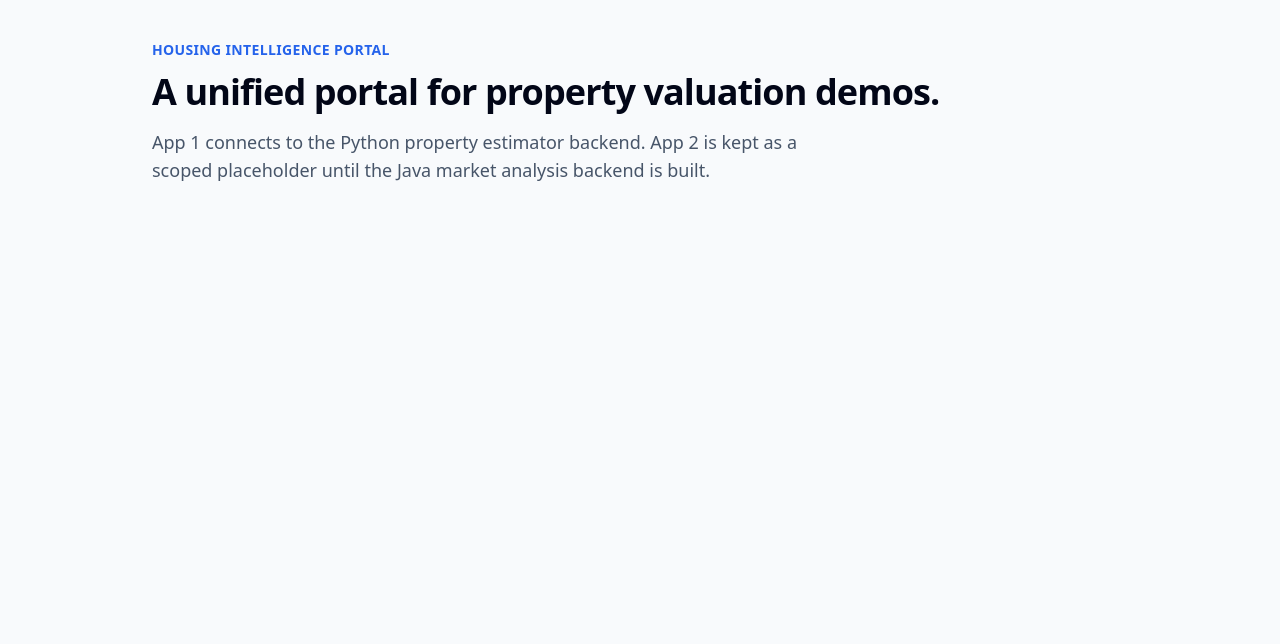
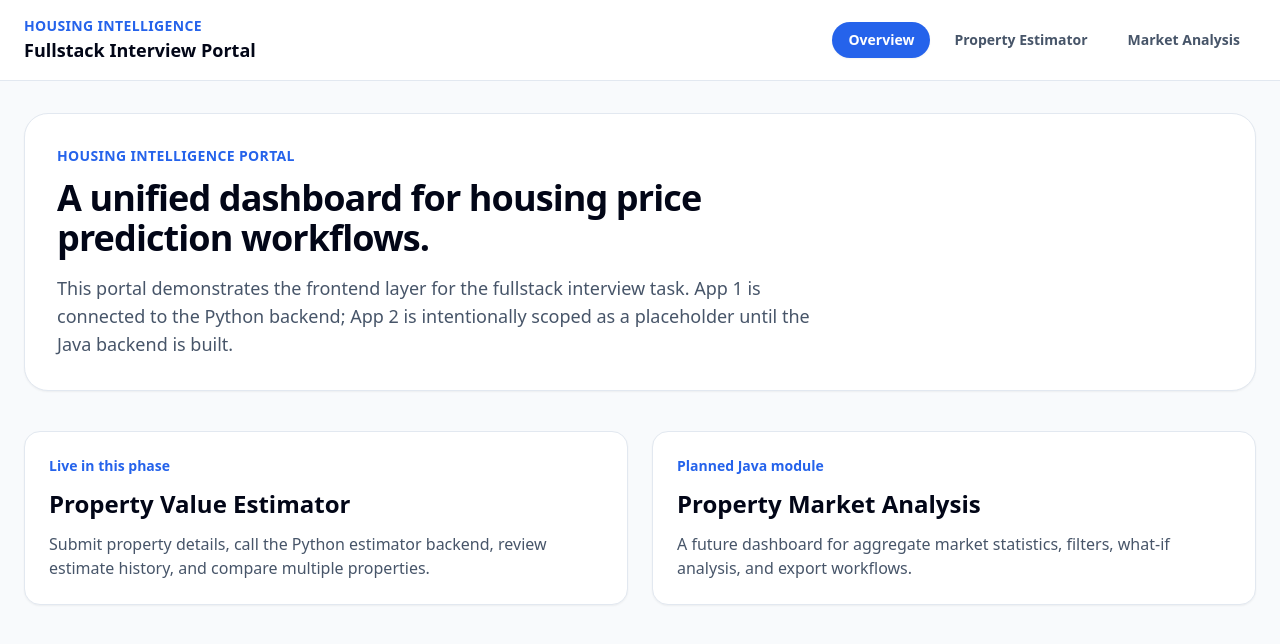
Before and after one commit to SotinaGuo/home-lens, a Next.js app in the folder apps/web-portal/: page / in a window 1280 px wide. Shown: the top 644 px of the page. Built offline with nearby package versions, Linux system fonts and the light colour scheme.

Commit message:
feat: add web portal shell and routes

```diff
--- a/apps/web-portal/app/layout.tsx
+++ b/apps/web-portal/app/layout.tsx
@@ -1,4 +1,5 @@
 import type { Metadata } from "next";
+import { AppShell } from "@/components/app-shell";
 
 import "./globals.css";
 
@@ -14,7 +15,9 @@ export default function RootLayout({
 }>) {
   return (
     <html lang="en">
-      <body>{children}</body>
+      <body>
+        <AppShell>{children}</AppShell>
+      </body>
     </html>
   );
 }
--- /dev/null
+++ b/apps/web-portal/app/market-analysis/page.tsx
@@ -0,0 +1,40 @@
+import Link from "next/link";
+
+const plannedCapabilities = [
+  "Interactive market visualizations",
+  "Filters for property segments",
+  "What-if analysis backed by the ML model",
+  "CSV and PDF export options",
+  "Responsive sortable and filterable data tables"
+];
+
+export default function MarketAnalysisPage() {
+  return (
+    <main className="rounded-3xl border border-dashed border-slate-300 bg-white p-8 shadow-sm">
+      <p className="text-sm font-semibold uppercase tracking-wide text-slate-500">
+        Planned application
+      </p>
+      <h1 className="mt-3 text-3xl font-bold text-slate-950">
+        Property Market Analysis
+      </h1>
+      <p className="mt-4 max-w-3xl text-slate-600">
+        This route is intentionally a placeholder. The Java Spring Boot backend
+        for market analysis will be implemented in a later module, so this page
+        does not fake dashboard data.
+      </p>
+      <ul className="mt-6 grid gap-3 md:grid-cols-2">
+        {plannedCapabilities.map((item) => (
+          <li className="rounded-xl bg-slate-50 px-4 py-3 text-slate-700" key={item}>
+            {item}
+          </li>
+        ))}
+      </ul>
+      <Link
+        className="mt-8 inline-flex rounded-full bg-brand-600 px-5 py-3 text-sm font-semibold text-white hover:bg-brand-700"
+        href="/property-estimator"
+      >
+        Open active Property Estimator
+      </Link>
+    </main>
+  );
+}
--- a/apps/web-portal/app/page.tsx
+++ b/apps/web-portal/app/page.tsx
@@ -1,16 +1,52 @@
+import Link from "next/link";
+
+const appCards = [
+  {
+    title: "Property Value Estimator",
+    status: "Live in this phase",
+    description:
+      "Submit property details, call the Python estimator backend, review estimate history, and compare multiple properties.",
+    href: "/property-estimator"
+  },
+  {
+    title: "Property Market Analysis",
+    status: "Planned Java module",
+    description:
+      "A future dashboard for aggregate market statistics, filters, what-if analysis, and export workflows.",
+    href: "/market-analysis"
+  }
+];
+
 export default function HomePage() {
   return (
-    <main className="mx-auto max-w-5xl px-6 py-10">
-      <p className="text-sm font-semibold uppercase tracking-wide text-brand-600">
-        Housing Intelligence Portal
-      </p>
-      <h1 className="mt-3 text-4xl font-bold tracking-tight text-slate-950">
-        A unified portal for property valuation demos.
-      </h1>
-      <p className="mt-4 max-w-2xl text-lg text-slate-600">
-        App 1 connects to the Python property estimator backend. App 2 is kept as
-        a scoped placeholder until the Java market analysis backend is built.
-      </p>
+    <main className="space-y-10">
+      <section className="rounded-3xl border border-slate-200 bg-white p-8 shadow-sm">
+        <p className="text-sm font-semibold uppercase tracking-wide text-brand-600">
+          Housing Intelligence Portal
+        </p>
+        <h1 className="mt-3 max-w-3xl text-4xl font-bold tracking-tight text-slate-950">
+          A unified dashboard for housing price prediction workflows.
+        </h1>
+        <p className="mt-4 max-w-3xl text-lg text-slate-600">
+          This portal demonstrates the frontend layer for the fullstack interview
+          task. App 1 is connected to the Python backend; App 2 is intentionally
+          scoped as a placeholder until the Java backend is built.
+        </p>
+      </section>
+
+      <section className="grid gap-6 md:grid-cols-2">
+        {appCards.map((card) => (
+          <Link
+            className="rounded-2xl border border-slate-200 bg-white p-6 shadow-sm transition hover:-translate-y-0.5 hover:border-brand-100 hover:shadow-md"
+            href={card.href}
+            key={card.title}
+          >
+            <p className="text-sm font-semibold text-brand-600">{card.status}</p>
+            <h2 className="mt-3 text-2xl font-bold text-slate-950">{card.title}</h2>
+            <p className="mt-3 text-slate-600">{card.description}</p>
+          </Link>
+        ))}
+      </section>
     </main>
   );
 }
--- /dev/null
+++ b/apps/web-portal/components/app-shell.tsx
@@ -0,0 +1,31 @@
+import Link from "next/link";
+import { NavLink } from "./nav-link";
+
+type AppShellProps = {
+  children: React.ReactNode;
+};
+
+export function AppShell({ children }: AppShellProps) {
+  return (
+    <div className="min-h-screen bg-slate-50">
+      <header className="border-b border-slate-200 bg-white/90 backdrop-blur">
+        <div className="mx-auto flex max-w-7xl flex-col gap-4 px-6 py-4 md:flex-row md:items-center md:justify-between">
+          <Link href="/" className="group">
+            <p className="text-sm font-semibold uppercase tracking-wide text-brand-600">
+              Housing Intelligence
+            </p>
+            <p className="text-lg font-bold text-slate-950 group-hover:text-brand-700">
+              Fullstack Interview Portal
+            </p>
+          </Link>
+          <nav aria-label="Primary navigation" className="flex flex-wrap gap-2">
+            <NavLink href="/">Overview</NavLink>
+            <NavLink href="/property-estimator">Property Estimator</NavLink>
+            <NavLink href="/market-analysis">Market Analysis</NavLink>
+          </nav>
+        </div>
+      </header>
+      <div className="mx-auto max-w-7xl px-6 py-8">{children}</div>
+    </div>
+  );
+}
--- /dev/null
+++ b/apps/web-portal/components/nav-link.tsx
@@ -0,0 +1,27 @@
+"use client";
+
+import Link from "next/link";
+import { usePathname } from "next/navigation";
+
+type NavLinkProps = {
+  href: string;
+  children: React.ReactNode;
+};
+
+export function NavLink({ href, children }: NavLinkProps) {
+  const pathname = usePathname();
+  const isActive = pathname === href;
+
+  return (
+    <Link
+      className={
+        isActive
+          ? "rounded-full bg-brand-600 px-4 py-2 text-sm font-semibold text-white shadow-sm"
+          : "rounded-full px-4 py-2 text-sm font-semibold text-slate-600 hover:bg-slate-100 hover:text-slate-950"
+      }
+      href={href}
+    >
+      {children}
+    </Link>
+  );
+}
```
Also changed, not shown: 1 other file (tests, documents, lock files or other folders).
